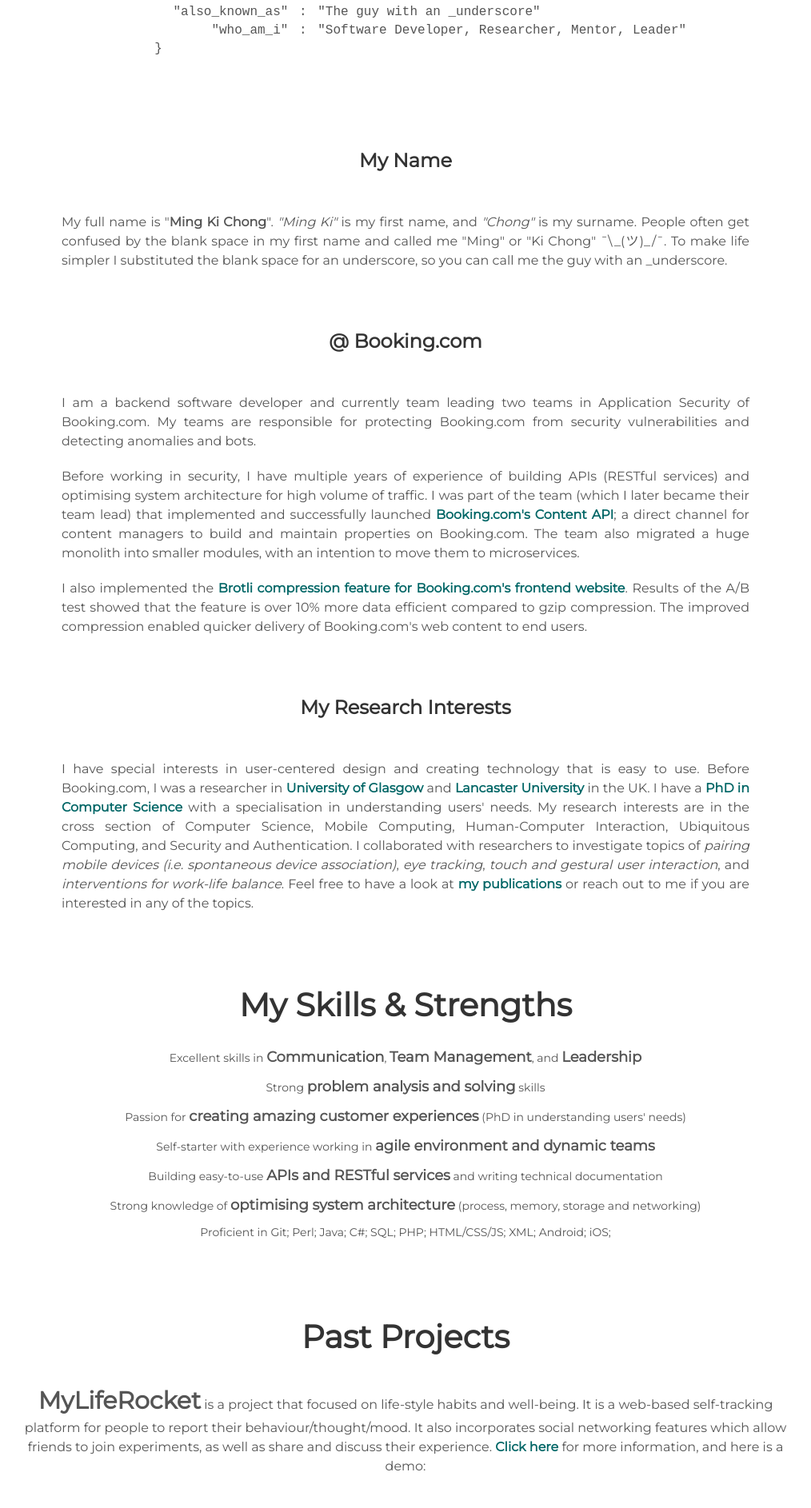
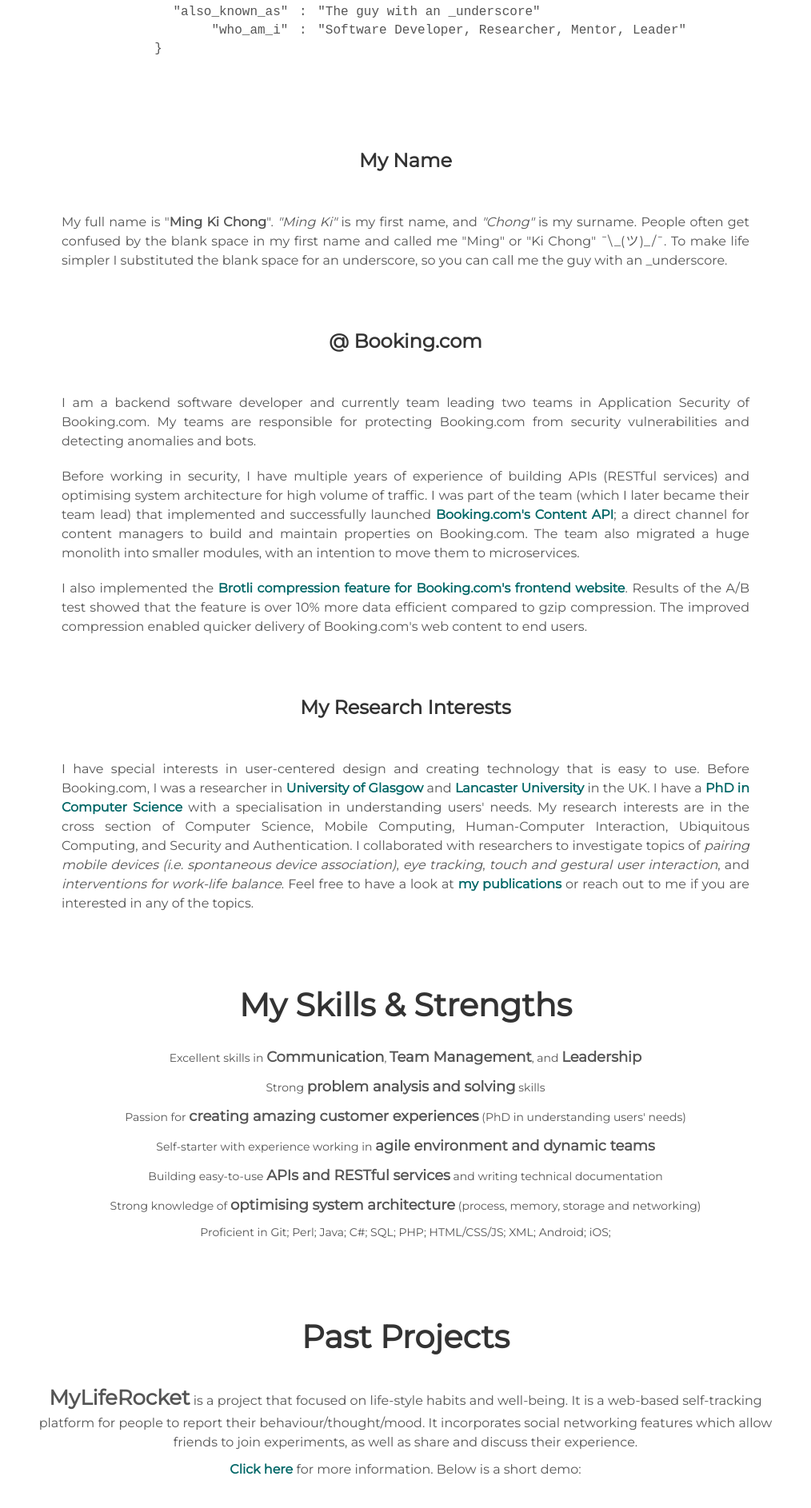
Before and after one commit to mingkichong/mingkichong.github.io, a Jekyll site: the page built from index.html, in a window 1280 px wide. Shown: the part 1396-3282 px from the top of the page at 80% size, without its empty margins (133-1147 px from the left). Built offline with Jekyll 4.4.1, drawn with Linux system fonts in a browser that asks for light colours; some of the changed text lies outside the part shown; grey boxes are pictures that could not be loaded.

Commit message:
edited past projects section

```diff
--- a/_includes/projects.html
+++ b/_includes/projects.html
@@ -2,13 +2,16 @@
   <h1> Past Projects </h1>
 </div>
 <div class="projects_main_first">
-  <span class="project_name">MyLifeRocket</span> is a project that focused on life-style habits and well-being. It is a web-based self-tracking platform for people to report their behaviour/thought/mood. It also incorporates social networking features which allow friends to join experiments, as well as share and discuss their experience. <span id="projects_link"><a href="http://www.scc.lancs.ac.uk/research/projects/DBS/research-studies/myliferocket/" target="_blank">Click here</a></span> for more information, and here is a demo:
+  <span class="project_name">MyLifeRocket</span> is a project that focused on life-style habits and well-being. It is a web-based self-tracking platform for people to report their behaviour/thought/mood. It incorporates social networking features which allow friends to join experiments, as well as share and discuss their experience.
+  <div style="margin-top: 10px;">
+    <span id="projects_link"><a href="http://www.scc.lancs.ac.uk/research/projects/DBS/research-studies/myliferocket/" target="_blank">Click here</a></span> for more information. Below is a short demo:
+  </div>
   <div class="project_demo_video">
     <iframe width="420" height="236" src="https://www.youtube.com/embed/LElHjxGb3S4" frameborder="0" allow="autoplay; encrypted-media" allowfullscreen></iframe>
   </div>
 </div>
 <div class="projects_main_after_first">
-  <span class="project_name">SqueezeDiary</span> is a mobile app that literally allows users to squeeze the moment (<span id="projects_link"><a href="https://github.com/DigitalBrainSwitch/DBS_Blobo" target="_blank">source</a></span>). A user enter a diary event by squeezing a sensor ball. The action triggers the system to record the timestamp, the location, and the pressue as a diary instance. The user can later review and reflect on the stored instances, as well as add additional information. In parallel, I also created a mobile digital text diary for comparson (<span id="projects_link"><a href="https://github.com/DigitalBrainSwitch/DBS_Text" target="_blank">source</a></span>).
+  <span class="project_name">SqueezeDiary</span> is a mobile app that literally allows users to squeeze the moment (<span id="projects_link"><a href="https://github.com/DigitalBrainSwitch/DBS_Blobo" target="_blank">source</a></span>). A user enter a diary event by squeezing a sensor ball. The squeeze action triggers the system to record the timestamp, the location, and the pressue as a diary instance. The user can later review and reflect on the stored instances, as well as add additional information. In parallel, I also created a mobile text diary for comparson (<span id="projects_link"><a href="https://github.com/DigitalBrainSwitch/DBS_Text" target="_blank">source</a></span>).
   <div class="project_demo_video">
     <iframe width="420" height="236" src="https://www.youtube.com/embed/cY3L1VSIuvw" frameborder="0" allow="autoplay; encrypted-media" allowfullscreen></iframe>
     <iframe width="420" height="236" src="https://www.youtube.com/embed/-PZ5x6MfKJ4" frameborder="0" allow="autoplay; encrypted-media" allowfullscreen></iframe>
--- a/assets/css/projects.css
+++ b/assets/css/projects.css
@@ -16,7 +16,7 @@
 }
 
 .project_name {
-	font-size: 30px;
+	font-size: 26px;
 	font-weight: bold;
 }
 
```
